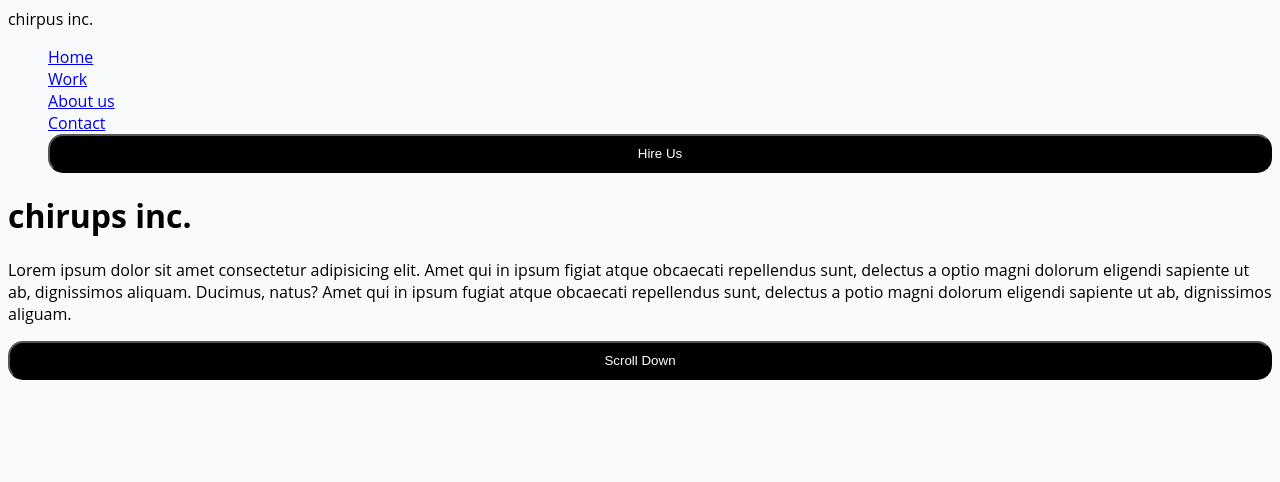
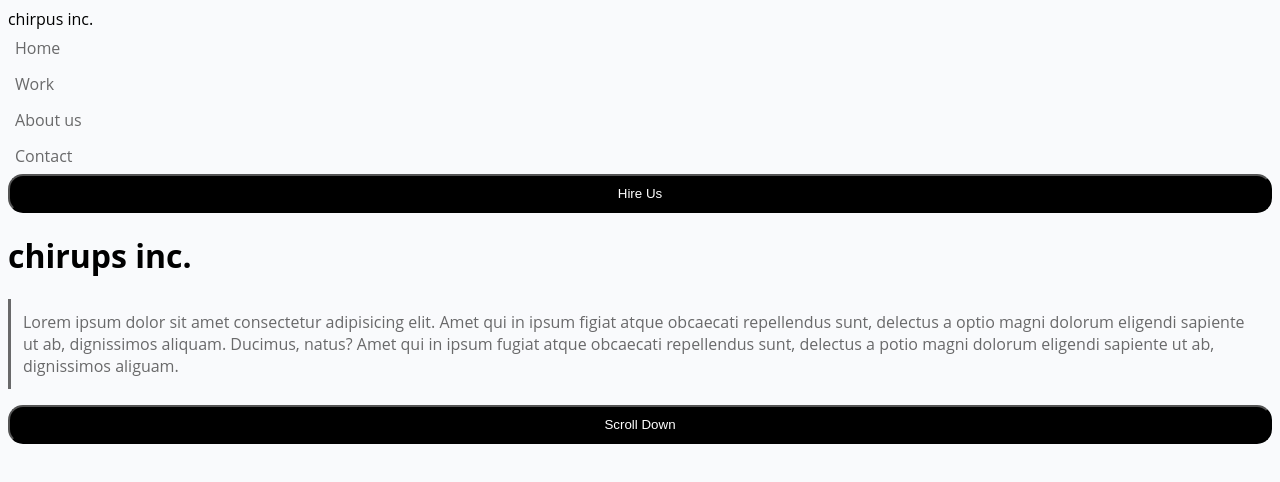
Before and after one commit to alicia-lecznar/lab1, a plain HTML site: page index.html in a window 1280 px wide. Drawn offline with Linux system fonts and the light colour scheme; a web font is replaced by a local one.

Commit message:
modifications to list

```diff
--- a/css/styles.css
+++ b/css/styles.css
@@ -1,21 +1,29 @@
 body {
-  font-family: 'Open Sans', sans-serif;
+  font-family: "Open Sans", sans-serif;
   background-color: #f9fafc;
 }
 
-ul {
+nav a {
+  text-decoration: none;
   list-style: none;
-}
-nav ul{
-    text-decoration: none;
-
+  color: #69696a;
+  text-align: left;
+  display: flex;
+  flex-direction: column;
+  padding: 7px;
 }
 
-.button{
-    background-color: #000;
-    border-radius: 15px;
-    padding: 10px 24px;
-    text-align:center;
-    Color:#FFF;
-    width:100%;
-  }
+.button {
+  background-color: #000;
+  border-radius: 15px;
+  padding: 10px 24px;
+  text-align: center;
+  color: #fff;
+  width: 100%;
+}
+
+p {
+  color: #69696a;
+  border-left: solid;
+  padding: 12px;
+}
--- a/index.html
+++ b/index.html
@@ -13,11 +13,10 @@
     <header>chirpus inc.</header>
 
     <nav>
-      <ul>
-        <li><a href="#">Home</a></li>
-        <li><a href="#">Work</a></li>
-        <li><a href="#">About us</a></li>
-        <li><a href="#">Contact</a></li>
+            <a href="#">Home</a>
+            <a href="#">Work</a>
+            <a href="#">About us</a>
+            <a href="#">Contact</a>
         <button class="button">Hire Us</button>
       </ul>
     </nav>
```
